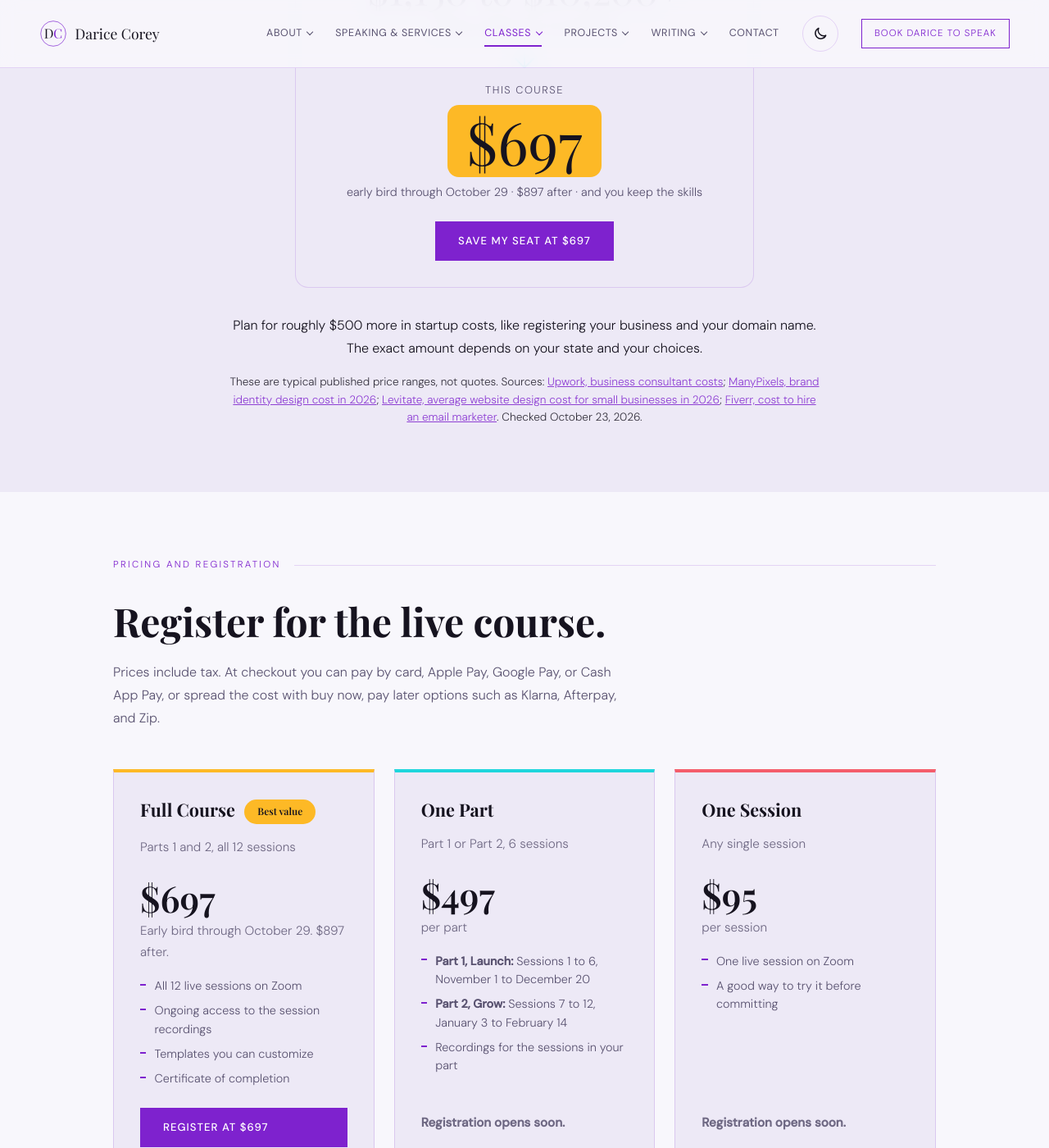
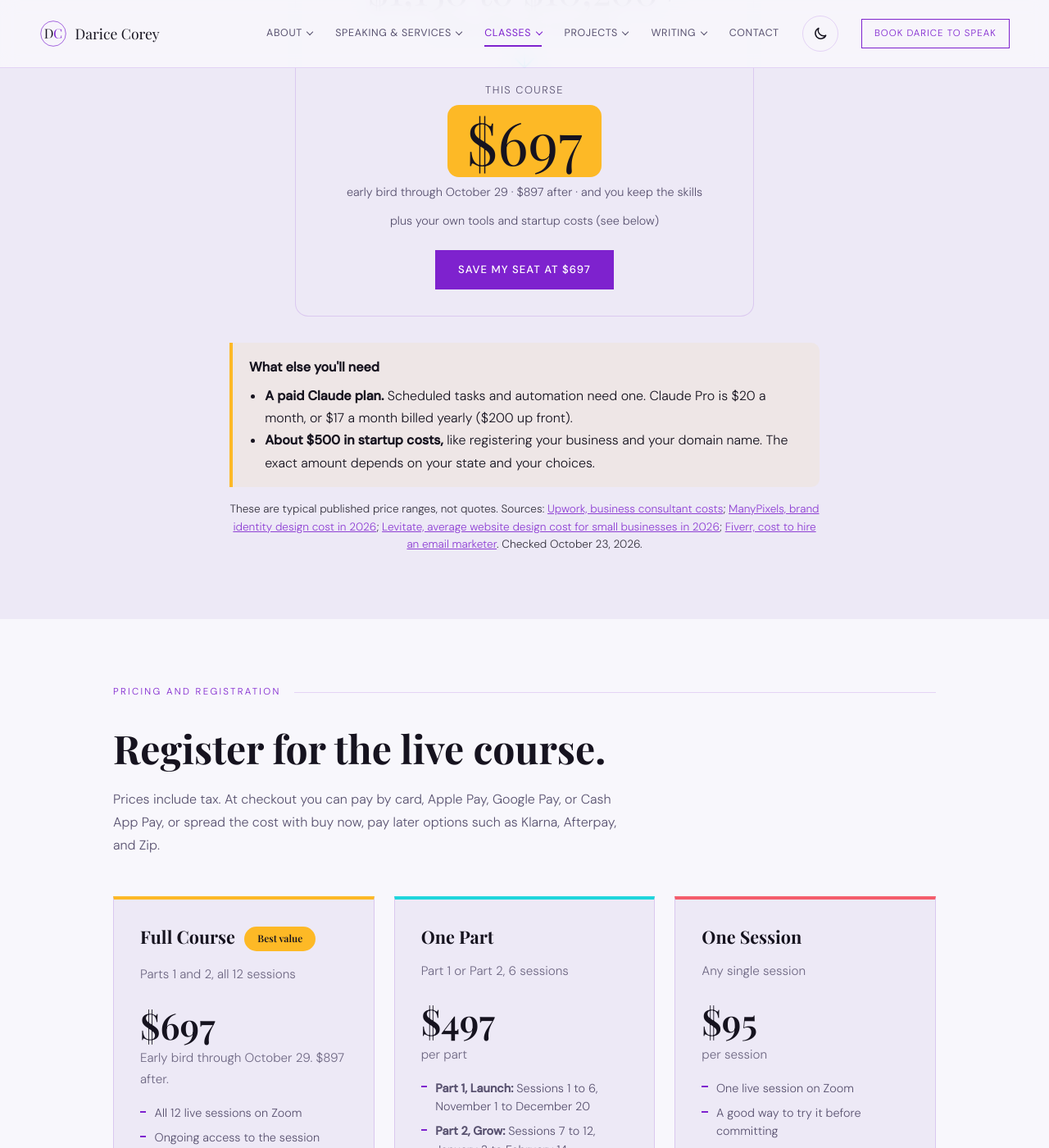
Before and after one commit to dcoreyrasm/dcoreyrasm.github.io, a Jekyll site: the page built from start-your-business.html, in a window 1280 px wide and 1400 px high, scrolled down 4323 px. Shown: the whole window at 82% size. Built offline with Jekyll 4.4.1, drawn with Linux system fonts in a browser that asks for light colours; some web fonts are replaced; some of the changed text lies outside the part shown.

Commit message:
Add new Stripe links for full course, parts, and Session 1; note the paid Claude plan; drop free-tools wording
Co-Authored-By: Claude Opus 5.5 <noreply@anthropic.com>
Claude-Session: https://claude.ai/code/session_01CVTrh3xqG5RQK5WN8V6MV3

```diff
--- a/start-your-business.html
+++ b/start-your-business.html
@@ -84,7 +84,7 @@
         <p class="section-label" style="color:var(--coral);">Live Course on Zoom</p>
         <h1 class="section-heading" style="color:#fff;">Start Your Business in 12 Sessions Using AI</h1>
         <p style="font-size:1.1rem;color:rgba(255,255,255,.9);max-width:640px;line-height:1.7;margin-bottom:1.5rem;">Go from idea to open for business on a small budget. Every session ends with something real you built.</p>
-        <ul class="pop-pills" aria-label="Course highlights"><li class="pop-pill gold">Early bird $697 through Oct 29</li><li class="pop-pill teal">Free tools first</li><li class="pop-pill rose">Starts November 1</li></ul>
+        <ul class="pop-pills" aria-label="Course highlights"><li class="pop-pill gold">Early bird $697 through Oct 29</li><li class="pop-pill teal">No tech background needed</li><li class="pop-pill rose">Starts November 1</li></ul>
         <dl class="quick-facts">
           <div><dt>When</dt><dd>12 Sundays, 2:00 to 3:30 PM Eastern</dd></div>
           <div><dt>Dates</dt><dd>November 1, 2026 to February 14, 2027</dd></div>
@@ -92,7 +92,7 @@
           <div><dt>Price</dt><dd>$697 through October 29, then $897</dd></div>
         </dl>
         <div class="hero-ctas">
-          <a href="https://buy.stripe.com/3cI9AU9JleldeSK1uJ6J209" class="btn-primary" target="_blank" rel="noopener">Register at the Early Bird Price ($697)</a>
+          <a href="https://buy.stripe.com/bJe00k1cP0un8umc9n6J20b" class="btn-primary" target="_blank" rel="noopener">Register at the Early Bird Price ($697)</a>
           <a href="#schedule-heading" class="btn-ghost" style="color:#fff;border-color:rgba(255,255,255,.3);">See What You'll Build</a>
         </div>
       </div>
@@ -120,7 +120,7 @@
           <p style="line-height:1.75;margin-bottom:1rem;">This course is for new and future business owners who have an idea, a small budget, and a reason to get started right away. You don't need a tech background.</p>
           <p style="line-height:1.75;margin-bottom:1rem;">I started Darice Corey, LLC in September 2026 and used AI to build my brand, my website, my newsletter, and my payment links. In this course, I'll show you how, step by step, so you can do the same for your own business.</p>
           <p style="line-height:1.75;margin-bottom:1rem;">I teach in plain language, show my own real setup as the example, and then show you other options you can choose instead. I've spent more than 35 years in IT and over 20 years teaching it at the college level, and I built my own business this fall using these exact steps.</p>
-          <p style="line-height:1.75;">We start with free tools first. When a paid tool is actually worth it, I'll tell you.</p>
+          <p style="line-height:1.75;">Some of what we build, like tasks that run on their own and automation, needs a paid Claude plan. I'll tell you exactly what you need and when.</p>
         </div>
         <img src="/images/events/start-your-business-12-sessions.jpg" alt="Start Your Business in 12 Sessions Using AI, from Darice Corey, LLC. Live on Zoom, 12 Sundays, 2:00 to 3:30 PM Eastern: November 1, 8, 15, 22, December 6, 20, January 3, 10, 17, 31, and February 7, 14. Early bird $697 through October 29. Free tools first. Starts November 1. You'll build: test your business idea, build your brand and website, start your mailing list, and get paid with payment links. Photo of Darice Corey." width="1122" height="1402" style="width:100%;height:auto;border-radius:12px;" loading="lazy" />
       </div>
@@ -171,7 +171,7 @@
           </div>
           <div class="service-card pop-card rose">
             <h3>Honest about cost</h3>
-            <p>I'll show you what works on free plans, where a paid plan helps, and a realistic monthly tool budget. Start free, and upgrade only when you have a reason.</p>
+            <p>No surprises. I'll show you what each tool costs, including the paid Claude plan you'll need for scheduled tasks and automation, so you can plan a realistic monthly budget.</p>
           </div>
           <div class="service-card pop-card gold">
             <h3>Make AI work your way</h3>
@@ -207,9 +207,16 @@
           <p class="cost-total-label">This course</p>
           <p class="cost-ours"><span class="sr-only">Course price: </span>$697</p>
           <p class="cost-plus">early bird through October 29 &middot; $897 after &middot; and you keep the skills</p>
-          <a href="https://buy.stripe.com/3cI9AU9JleldeSK1uJ6J209" class="btn-primary" target="_blank" rel="noopener">Save My Seat at $697</a>
+          <p class="cost-plus" style="margin-top:.75rem;">plus your own tools and startup costs (see below)</p>
+          <a href="https://buy.stripe.com/bJe00k1cP0un8umc9n6J20b" class="btn-primary" target="_blank" rel="noopener">Save My Seat at $697</a>
         </div>
-        <p style="line-height:1.75;max-width:720px;margin:2rem auto 0;text-align:center;">Plan for roughly $500 more in startup costs, like registering your business and your domain name. The exact amount depends on your state and your choices.</p>
+        <div class="pop-callout" style="margin:2rem auto 0;">
+          <p style="margin:0 0 .5rem;"><strong>What else you'll need</strong></p>
+          <ul style="margin:0;padding-left:1.2rem;line-height:1.7;">
+            <li><strong>A paid Claude plan.</strong> Scheduled tasks and automation need one. Claude Pro is $20 a month, or $17 a month billed yearly ($200 up front).</li>
+            <li><strong>About $500 in startup costs,</strong> like registering your business and your domain name. The exact amount depends on your state and your choices.</li>
+          </ul>
+        </div>
         <p style="font-size:.85rem;line-height:1.6;max-width:720px;margin:1rem auto 0;text-align:center;opacity:.85;">These are typical published price ranges, not quotes. Sources: <a href="https://www.upwork.com/hire/business-consultants/cost/" target="_blank" rel="noopener" style="color:var(--coral);">Upwork, business consultant costs</a>; <a href="https://www.manypixels.co/blog/brand-design/brand-identity-design-cost" target="_blank" rel="noopener" style="color:var(--coral);">ManyPixels, brand identity design cost in 2026</a>; <a href="https://www.levitate.ai/blog-posts/average-website-design-cost-for-small-businesses-in-2026" target="_blank" rel="noopener" style="color:var(--coral);">Levitate, average website design cost for small businesses in 2026</a>; <a href="https://fiverr.com/resources/guides/costs/email-marketer" target="_blank" rel="noopener" style="color:var(--coral);">Fiverr, cost to hire an email marketer</a>. Checked October 23, 2026.</p>
       </div>
     </section>
@@ -231,7 +238,7 @@
               <li>Templates you can customize</li>
               <li>Certificate of completion</li>
             </ul>
-            <a href="https://buy.stripe.com/3cI9AU9JleldeSK1uJ6J209" class="btn-primary" target="_blank" rel="noopener">Register at $697</a>
+            <a href="https://buy.stripe.com/bJe00k1cP0un8umc9n6J20b" class="btn-primary" target="_blank" rel="noopener">Register at $697</a>
           </div>
           <div class="service-card pop-card teal">
             <h3>One Part</h3>
@@ -243,7 +250,10 @@
               <li><strong>Part 2, Grow:</strong> Sessions 7 to 12, January 3 to February 14</li>
               <li>Recordings for the sessions in your part</li>
             </ul>
-            <p class="price-note" style="margin-top:auto;"><strong>Registration opens soon.</strong></p>
+            <div style="margin-top:auto;display:flex;flex-direction:column;gap:.6rem;">
+              <a href="https://buy.stripe.com/00w14oaNp3GzfWO2yN6J20e" class="btn-ghost" target="_blank" rel="noopener">Register for Part 1 ($497)</a>
+              <a href="https://buy.stripe.com/28E5kE1cP7WP5ia0qF6J20f" class="btn-ghost" target="_blank" rel="noopener">Register for Part 2 ($497)</a>
+            </div>
           </div>
           <div class="service-card pop-card rose">
             <h3>One Session</h3>
@@ -254,7 +264,8 @@
               <li>One live session on Zoom</li>
               <li>A good way to try it before committing</li>
             </ul>
-            <p class="price-note" style="margin-top:auto;"><strong>Registration opens soon.</strong></p>
+            <p class="price-note" style="margin-top:auto;">Session 1 is open now. Links for later sessions open as each one gets closer.</p>
+            <a href="https://buy.stripe.com/6oUcN6g7J5OH5ia4GV6J20c" class="btn-ghost" target="_blank" rel="noopener">Register for Session 1 ($95)</a>
           </div>
         </div>
         <p class="pop-callout"><strong>Taking both parts?</strong> The full course includes Parts 1 and 2 for $697. Buying the two parts separately would cost $994, so you save $297 with the early bird price.</p>
```
